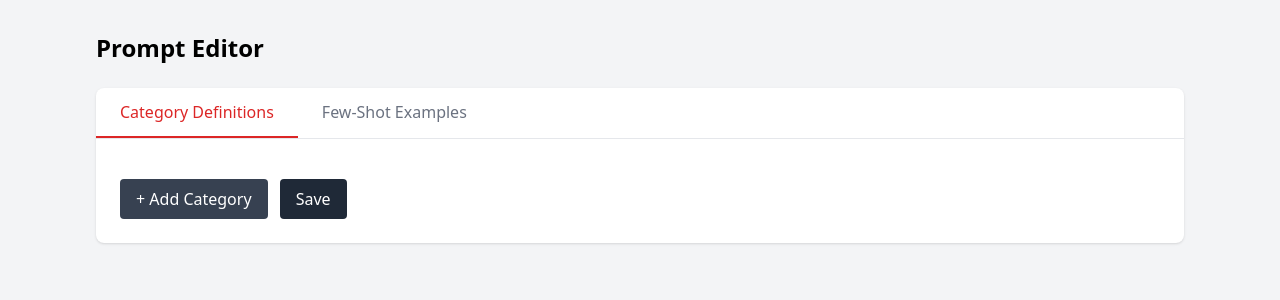
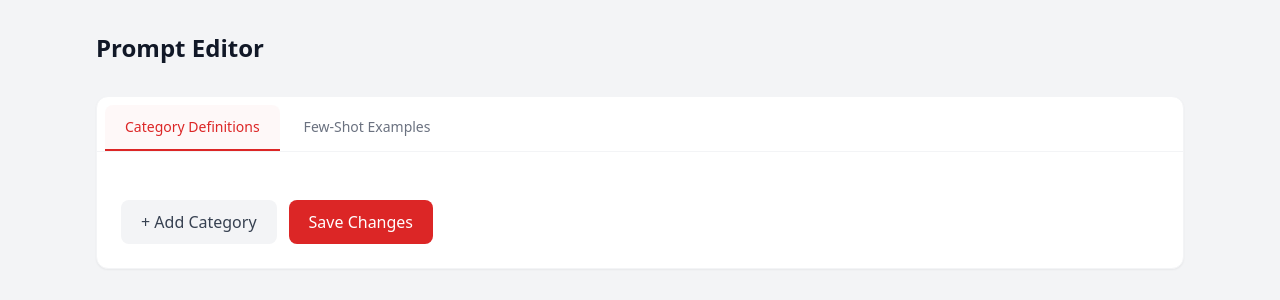
Before and after one commit to rajvermacas/prompt-enhancer, a FastAPI app: template app/templates/prompts.html in a window 1280 px wide. Shown: the part 71-371 px from the top of the page. Run offline with FastAPI, Linux system fonts and the light colour scheme; the template is opened without the code that fills it, so the values that code supplies are empty; some libraries are stand-ins or nearby versions.

Commit message:
feat(ui): modernize prompts page tabs and container
Co-Authored-By: Claude Opus 4.5 <noreply@anthropic.com>

```diff
--- a/app/templates/prompts.html
+++ b/app/templates/prompts.html
@@ -3,32 +3,44 @@
 {% block title %}Prompts - Prompt Enhancer{% endblock %}
 
 {% block content %}
-<h1 class="text-2xl font-bold mb-6 text-black">Prompt Editor</h1>
+<h1 class="text-2xl font-semibold mb-8 text-gray-900">Prompt Editor</h1>
 
-<div class="bg-white rounded-lg shadow">
-    <div class="border-b border-gray-200">
-        <nav class="flex">
+<div class="bg-white rounded-xl border border-gray-100 shadow-sm">
+    <div class="border-b border-gray-100">
+        <nav class="flex gap-1 px-2 pt-2">
             <button onclick="showTab('categories')" id="tab-categories"
-                    class="px-6 py-3 border-b-2 border-red-600 text-red-600">
+                    class="px-5 py-3 rounded-t-lg font-medium text-sm border-b-2 border-red-600 text-red-600 bg-red-50/50 transition-all duration-200">
                 Category Definitions
             </button>
             <button onclick="showTab('fewshots')" id="tab-fewshots"
-                    class="px-6 py-3 border-b-2 border-transparent text-gray-500 hover:text-black">
+                    class="px-5 py-3 rounded-t-lg font-medium text-sm border-b-2 border-transparent text-gray-500 hover:text-gray-700 hover:bg-gray-50 transition-all duration-200">
                 Few-Shot Examples
             </button>
         </nav>
     </div>
 
     <div id="panel-categories" class="p-6">
-        <div id="categories-list" class="space-y-4 mb-4"></div>
-        <button onclick="addCategory()" class="bg-gray-700 text-white px-4 py-2 rounded hover:bg-gray-800">+ Add Category</button>
-        <button onclick="saveCategories()" class="bg-gray-800 text-white px-4 py-2 rounded ml-2 hover:bg-black">Save</button>
+        <div id="categories-list" class="space-y-5 mb-6"></div>
+        <div class="flex gap-3">
+            <button onclick="addCategory()" class="bg-gray-100 text-gray-700 px-5 py-2.5 rounded-lg font-medium hover:bg-gray-200 active:bg-gray-300 transition-all duration-200 hover:-translate-y-0.5 active:translate-y-0">
+                + Add Category
+            </button>
+            <button onclick="saveCategories()" class="bg-red-600 text-white px-5 py-2.5 rounded-lg font-medium hover:bg-red-500 active:bg-red-700 transition-all duration-200 hover:-translate-y-0.5 active:translate-y-0 focus:ring-2 focus:ring-red-600/50 focus:ring-offset-2 focus:outline-none">
+                Save Changes
+            </button>
+        </div>
     </div>
 
     <div id="panel-fewshots" class="p-6 hidden">
-        <div id="fewshots-list" class="space-y-4 mb-4"></div>
-        <button onclick="addFewShot()" class="bg-gray-700 text-white px-4 py-2 rounded hover:bg-gray-800">+ Add Example</button>
-        <button onclick="saveFewShots()" class="bg-gray-800 text-white px-4 py-2 rounded ml-2 hover:bg-black">Save</button>
+        <div id="fewshots-list" class="space-y-5 mb-6"></div>
+        <div class="flex gap-3">
+            <button onclick="addFewShot()" class="bg-gray-100 text-gray-700 px-5 py-2.5 rounded-lg font-medium hover:bg-gray-200 active:bg-gray-300 transition-all duration-200 hover:-translate-y-0.5 active:translate-y-0">
+                + Add Example
+            </button>
+            <button onclick="saveFewShots()" class="bg-red-600 text-white px-5 py-2.5 rounded-lg font-medium hover:bg-red-500 active:bg-red-700 transition-all duration-200 hover:-translate-y-0.5 active:translate-y-0 focus:ring-2 focus:ring-red-600/50 focus:ring-offset-2 focus:outline-none">
+                Save Changes
+            </button>
+        </div>
     </div>
 </div>
 {% endblock %}
@@ -41,14 +53,23 @@
     function showTab(tab) {
         document.getElementById('panel-categories').classList.toggle('hidden', tab !== 'categories');
         document.getElementById('panel-fewshots').classList.toggle('hidden', tab !== 'fewshots');
-        document.getElementById('tab-categories').classList.toggle('border-red-600', tab === 'categories');
-        document.getElementById('tab-categories').classList.toggle('text-red-600', tab === 'categories');
-        document.getElementById('tab-categories').classList.toggle('border-transparent', tab !== 'categories');
-        document.getElementById('tab-categories').classList.toggle('text-gray-500', tab !== 'categories');
-        document.getElementById('tab-fewshots').classList.toggle('border-red-600', tab === 'fewshots');
-        document.getElementById('tab-fewshots').classList.toggle('text-red-600', tab === 'fewshots');
-        document.getElementById('tab-fewshots').classList.toggle('border-transparent', tab !== 'fewshots');
-        document.getElementById('tab-fewshots').classList.toggle('text-gray-500', tab !== 'fewshots');
+
+        const catTab = document.getElementById('tab-categories');
+        const fsTab = document.getElementById('tab-fewshots');
+
+        catTab.classList.toggle('border-red-600', tab === 'categories');
+        catTab.classList.toggle('text-red-600', tab === 'categories');
+        catTab.classList.toggle('bg-red-50/50', tab === 'categories');
+        catTab.classList.toggle('border-transparent', tab !== 'categories');
+        catTab.classList.toggle('text-gray-500', tab !== 'categories');
+        catTab.classList.toggle('bg-transparent', tab !== 'categories');
+
+        fsTab.classList.toggle('border-red-600', tab === 'fewshots');
+        fsTab.classList.toggle('text-red-600', tab === 'fewshots');
+        fsTab.classList.toggle('bg-red-50/50', tab === 'fewshots');
+        fsTab.classList.toggle('border-transparent', tab !== 'fewshots');
+        fsTab.classList.toggle('text-gray-500', tab !== 'fewshots');
+        fsTab.classList.toggle('bg-transparent', tab !== 'fewshots');
     }
 
     function loadPrompts() {
```
